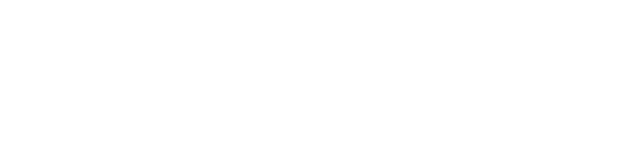
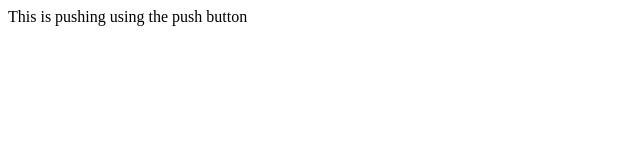
Before and after one commit to christiansaechao/rock-paper-scissors, a plain HTML site: page index.html in a window 1280 px wide. Shown: the whole page, without its empty margins (0-640 px from the left). Drawn offline with Linux system fonts and the light colour scheme.

Commit message:
We're using the push button to push to github

```diff
--- a/index.html
+++ b/index.html
@@ -7,6 +7,6 @@
     <title>Document</title>
 </head>
 <body>
-
+    This is pushing using the push button
 </body>
 </html>
```
